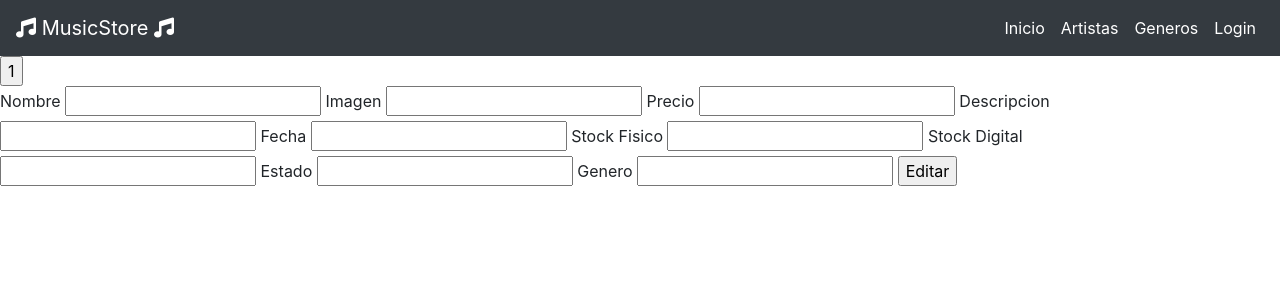
After one commit to juavauj/MusicStore-PHP, a PHP site: page /files/formularios/editarAlbum.php in a window 1280 px wide. The commit adds this page. Shown: the top 300 px of the page. Run offline with PHP 8.4, Linux system fonts and the light colour scheme; data that the repository does not hold is empty; some libraries are stand-ins or nearby versions.

Commit message:
maqueta editar album e inicio funcionalidad

```diff
--- /dev/null
+++ b/files/formularios/editarAlbum.php
@@ -0,0 +1,53 @@
+<?php include("../header.html")?>
+<body>
+    <input type="button" value="1" id="1">
+
+    </select>
+
+        <div class="editar-album">
+
+        <form action="" method="post">
+
+        <label for="">Nombre</label>
+        <input type="text" name="" id="">
+
+        <label for="">Imagen</label>
+        <input type="text" name="" id="">
+
+        <label for="">Precio</label>
+        <input type="text" name="" id="">
+
+        <label for="">Descripcion</label>
+        <input type="text" name="" id="">
+
+        <label for="">Fecha</label>
+        <input type="text" name="" id="">
+
+        <label for="">Stock Fisico</label>
+        <input type="text" name="" id="">
+
+        <label for="">Stock Digital</label>
+        <input type="text" name="" id="">
+
+        <label for="">Estado</label>
+        <input type="text" name="" id="">
+
+        <label for="">Genero</label>
+        <input type="text" name="" id="">
+
+        <input type="submit" value="Editar">
+
+
+        </form>
+
+
+
+
+    </div>
+
+
+
+
+    <script src="../subpages/scripts/editarAlbum.js"></script>
+</body>
+</html>
--- /dev/null
+++ b/files/subpages/scripts/editarAlbum.js
@@ -0,0 +1,30 @@
+
+document.addEventListener('DOMContentLoaded',()=>{
+    const xhr = new XMLHttpRequest();
+//loadDropdown('');
+
+
+
+let loadDropdown = (generoConsulta) =>{
+    let genero={
+        accion:'consultarGenero',
+        genero:generoConsulta
+
+    };
+    let generoString=JSON.stringify(genero);
+    xhr.open('POST','../../control/generosControl.php');
+    xhr.setRequestHeader("Content-Type","application/json");
+    xhr.onreadystatechange= function(){
+        if (this.status==200 && this.readyState==4) {
+           // let res=JSON.parse(this.responseText);
+            //console.log(res[0]);
+
+                //render(res);
+
+        };
+    };
+
+    xhr.send(generoString);
+}
+loadDropdown('');
+});
```
Also changed, not shown: control/albumesControl.php (+25 -1 lines), modelo/class.Albumes.php (+18 -0 lines).
